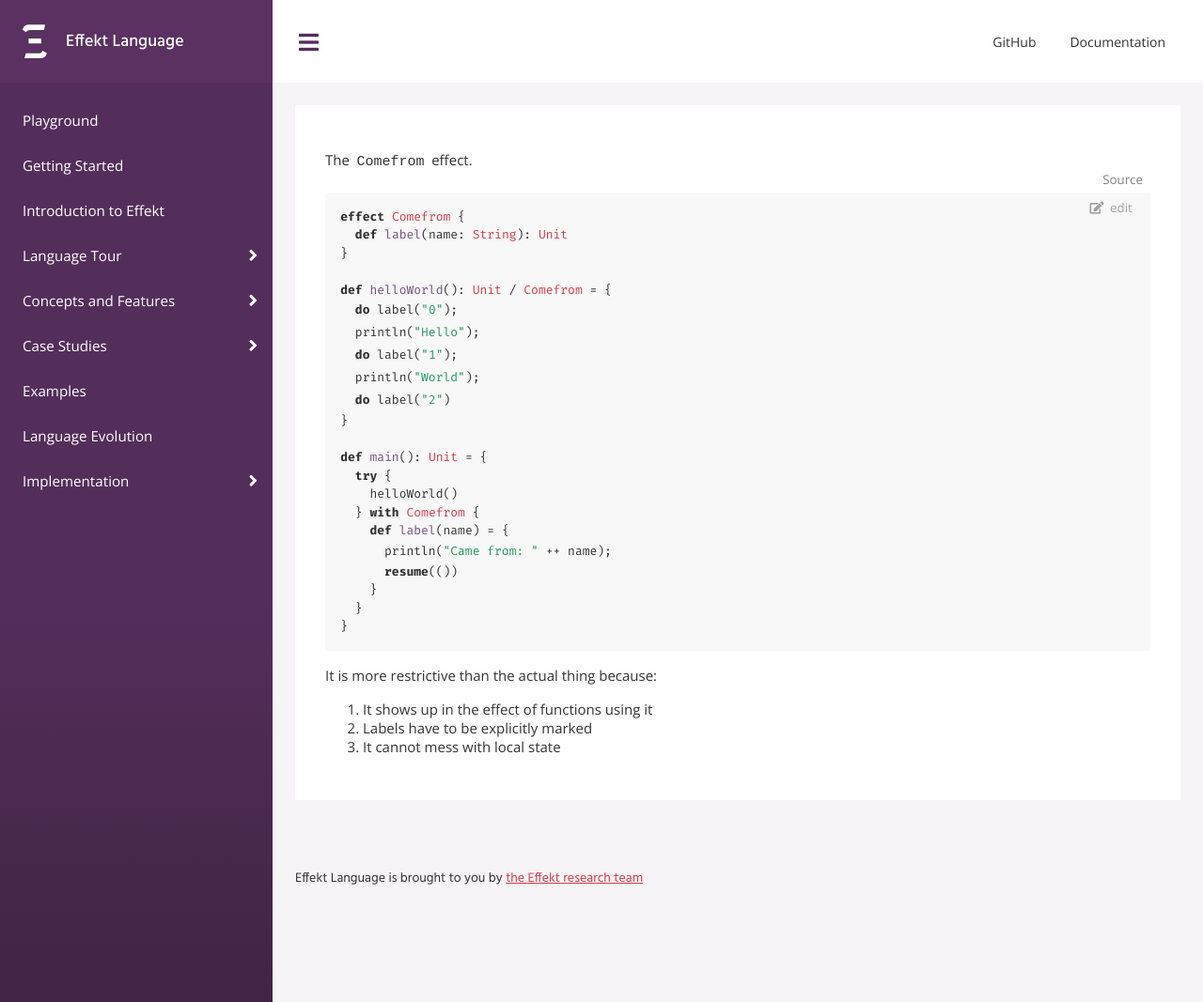
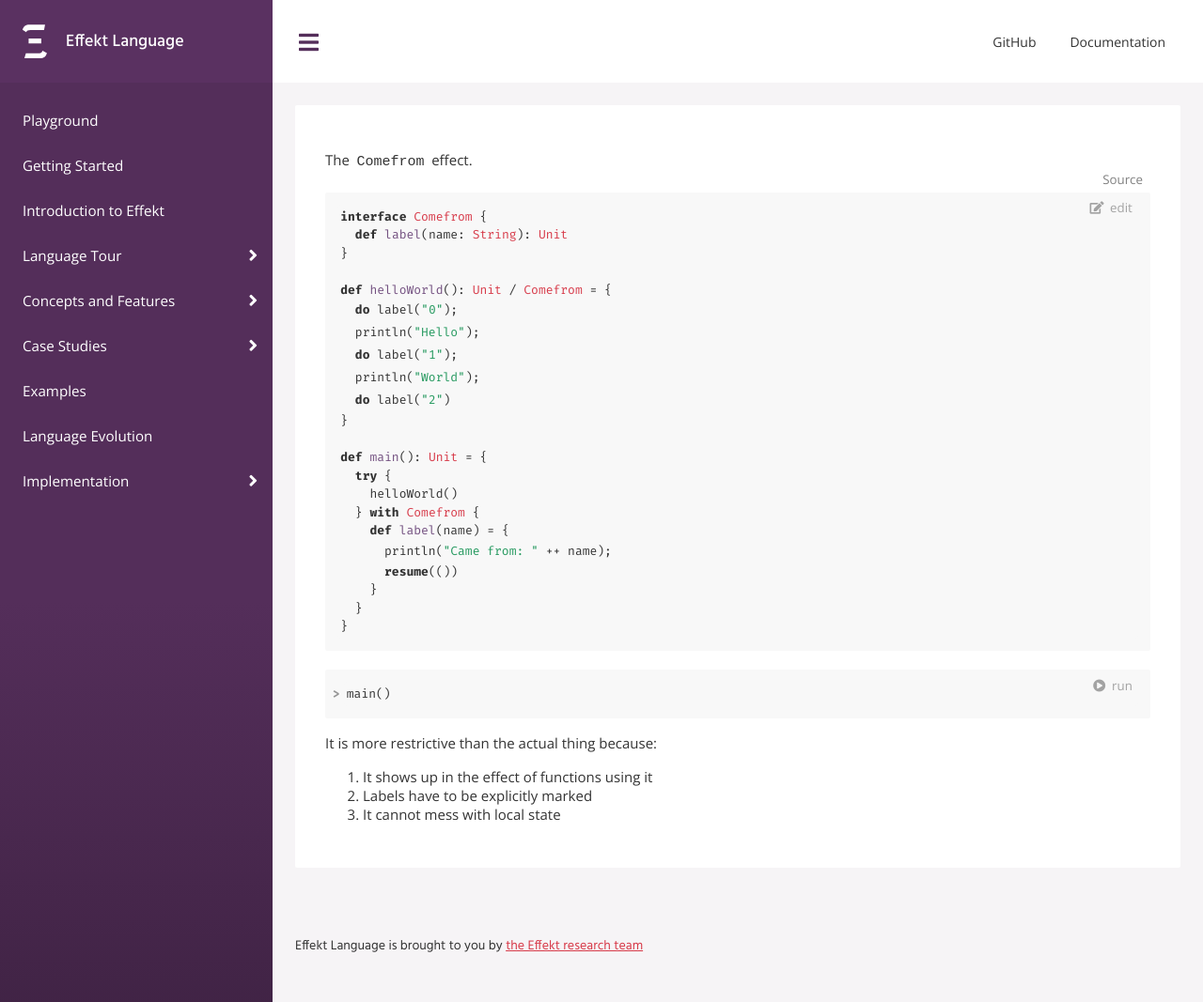
Before and after one commit to effekt-lang/effekt-website, a Jekyll site: the page built from _examples/comefrom.md, in a window 1280 px wide and 1067 px high. Shown: the whole window at 94% size. Built offline with Jekyll 4.4.1, drawn with Linux system fonts in a browser that asks for light colours.

Commit message:
Update Comefrom example

````diff
--- a/_examples/comefrom.md
+++ b/_examples/comefrom.md
@@ -6,7 +6,7 @@ date: 2023-02-28
 The `Comefrom` effect.
 
 ```
-effect Comefrom {
+interface Comefrom {
   def label(name: String): Unit
 }
 
@@ -30,6 +30,10 @@ def main(): Unit = {
 }
 ```
 
+```effekt:repl
+main()
+```
+
 It is more restrictive than the actual thing because:
 
 1. It shows up in the effect of functions using it
````
